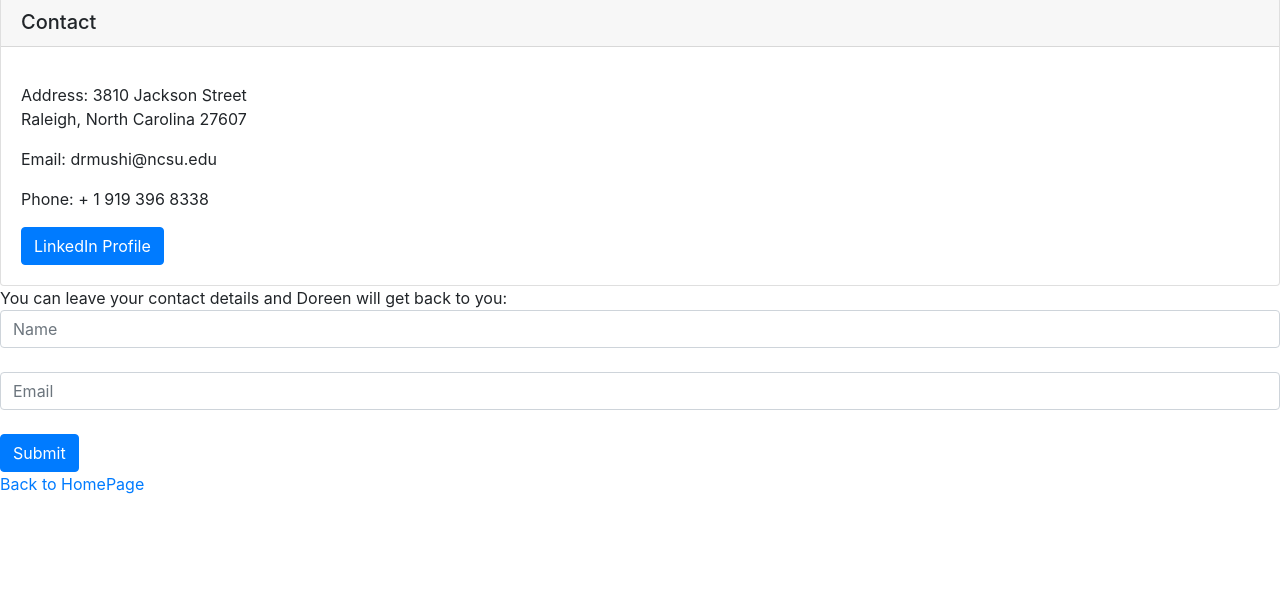
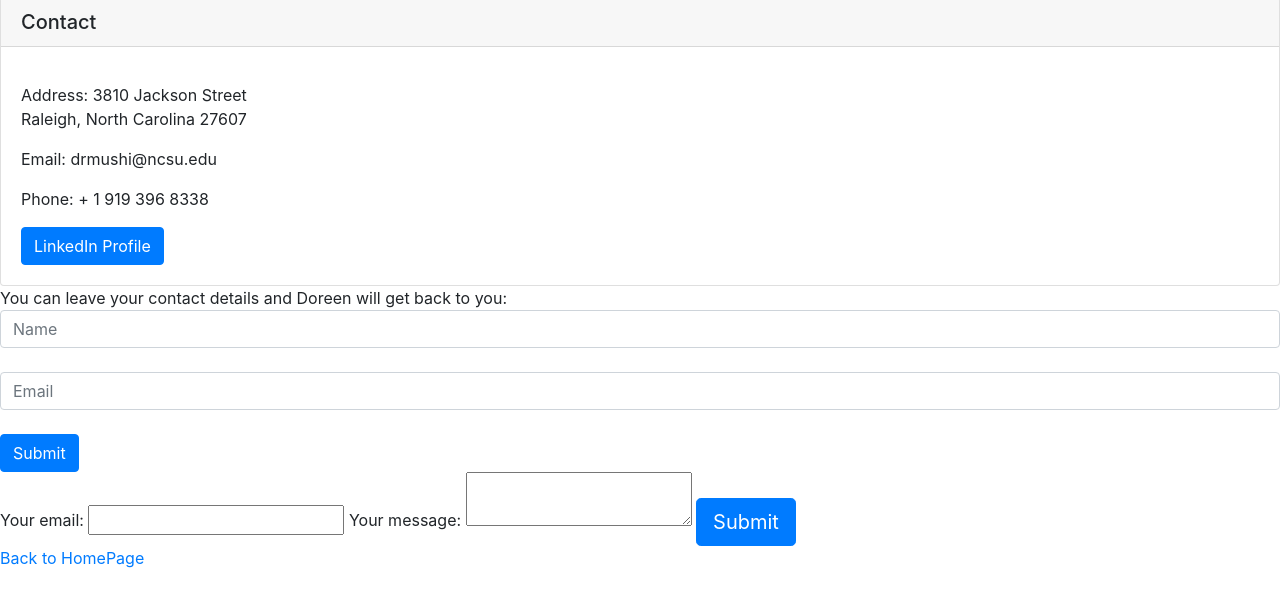
Before and after one commit to drmushi/drmushi, a plain HTML site: page contact.html in a window 1280 px wide. Shown: the part 99-706 px from the top of the page. Drawn offline with nearby package versions, Linux system fonts and the light colour scheme.

Commit message:
formspree

```diff
--- a/contact.html
+++ b/contact.html
@@ -48,6 +48,26 @@
 
       </form>
 
+      <form
+      action="https://formspree.io/f/mjvjgkwb"
+      method="POST"
+    >
+      <label>
+        Your email:
+        <input type="email" name="_replyto">
+      </label>
+      <label>
+        Your message:
+        <textarea name="message"></textarea>
+      </label>
+
+      <button class="btn btn-lg btn-primary">Submit</button>
+    </form>
+
+
+
+
+
     <p><a href="index.html">Back to HomePage</a></p>
 
     <script src="https://code.jquery.com/jquery-3.3.1.slim.min.js" integrity="sha384-q8i/X+965DzO0rT7abK41JStQIAqVgRVzpbzo5smXKp4YfRvH+8abtTE1Pi6jizo" crossorigin="anonymous"></script>
@@ -55,6 +75,7 @@
     <script src="https://stackpath.bootstrapcdn.com/bootstrap/4.3.1/js/bootstrap.min.js" integrity="sha384-JjSmVgyd0p3pXB1rRibZUAYoIIy6OrQ6VrjIEaFf/nJGzIxFDsf4x0xIM+B07jRM" crossorigin="anonymous"></script>
     <script src="https://unpkg.com/sweetalert/dist/sweetalert.min.js"></script>
     <script language="JavaScript" src="scripts.js"></script>
+    <script language="JavaScript" src="postwebhooks.js"></script>
   </body>
 
 </html>
```
Also changed, not shown: index.html (+2 -2 lines).
